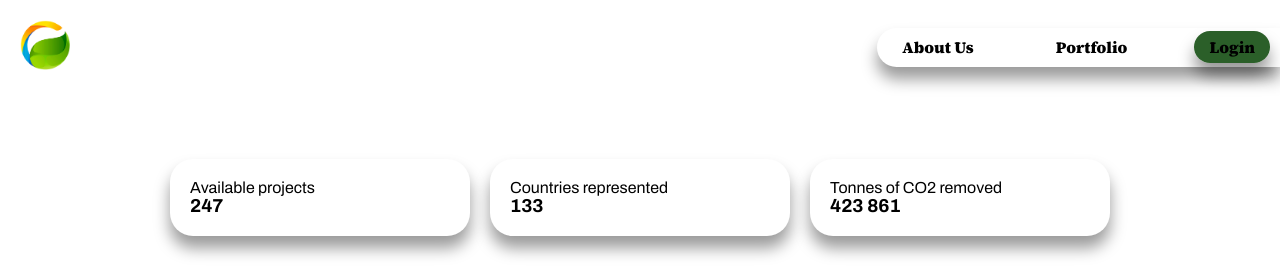
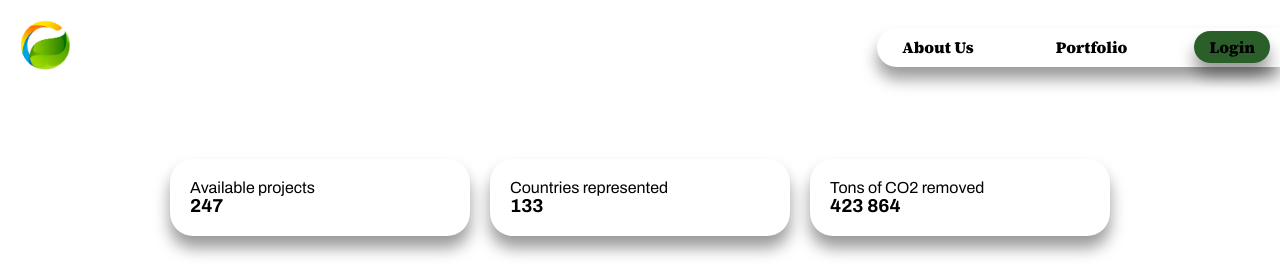
Before and after one commit to CassMayo/WebAppDemo_React, a React (Vite) app in the folder cke-platform/: page /portfolio in a window 1280 px wide. Shown: the top 269 px of the page. Built offline with nearby package versions, Linux system fonts and the light colour scheme; no server answers.

Commit message:
add counter ticking up for Tons of CO2 removed

```diff
--- a/cke-platform/src/components/Portfolio/StatisticCardSection/StatisticCard/StatisticCard.jsx
+++ b/cke-platform/src/components/Portfolio/StatisticCardSection/StatisticCard/StatisticCard.jsx
@@ -1,10 +1,13 @@
 import "./StatisticCard.css"
 
 export default function StatisticCard(props){
+
+
     return(
         <div className="statisticCard">
             <p className="title">{props.title}</p>
-            <h3 className="number">{props.number}</h3>
+            <h3 className="number">{props.number.toString().replace(/\B(?=(\d{3})+(?!\d))/g, " ")}</h3>
+            {/* ^^ Long as RegEx funksjon som formaterer 488332 til 488 332 (altså legger til mellomrom)*/}
         </div>
     )
 }
--- a/cke-platform/src/components/Portfolio/StatisticCardSection/StatisticCardSection.jsx
+++ b/cke-platform/src/components/Portfolio/StatisticCardSection/StatisticCardSection.jsx
@@ -1,12 +1,32 @@
+import { useEffect, useState, useCallback } from "react";
 import StatisticCard from "./StatisticCard/StatisticCard";
 import "./StatisticCardSection.css"
 
 export default function StatisticCardSection(){
+
+    const [tons, setTons] = useState(423861)
+
+    const incrementCounter = useCallback((amount) => {
+        setTons((prevTons) => prevTons + amount);
+      }, []);
+
+      useEffect(() => {
+        incrementCounter(1);
+
+        const intervalId = setInterval(() => {
+          incrementCounter(1);
+        }, 4000);
+        // Clean up the interval on component unmount
+        return () => clearInterval(intervalId);
+      }, [incrementCounter]);
+
+
+
     return(
         <div className="statisticCardContainer">
         <StatisticCard title="Available projects" number="247"/>
         <StatisticCard title="Countries represented" number="133"/>
-        <StatisticCard title="Tonnes of CO2 removed" number="423 861"/>
+        <StatisticCard title="Tons of CO2 removed" number={tons}/>
         </div>
     )
 }
```
